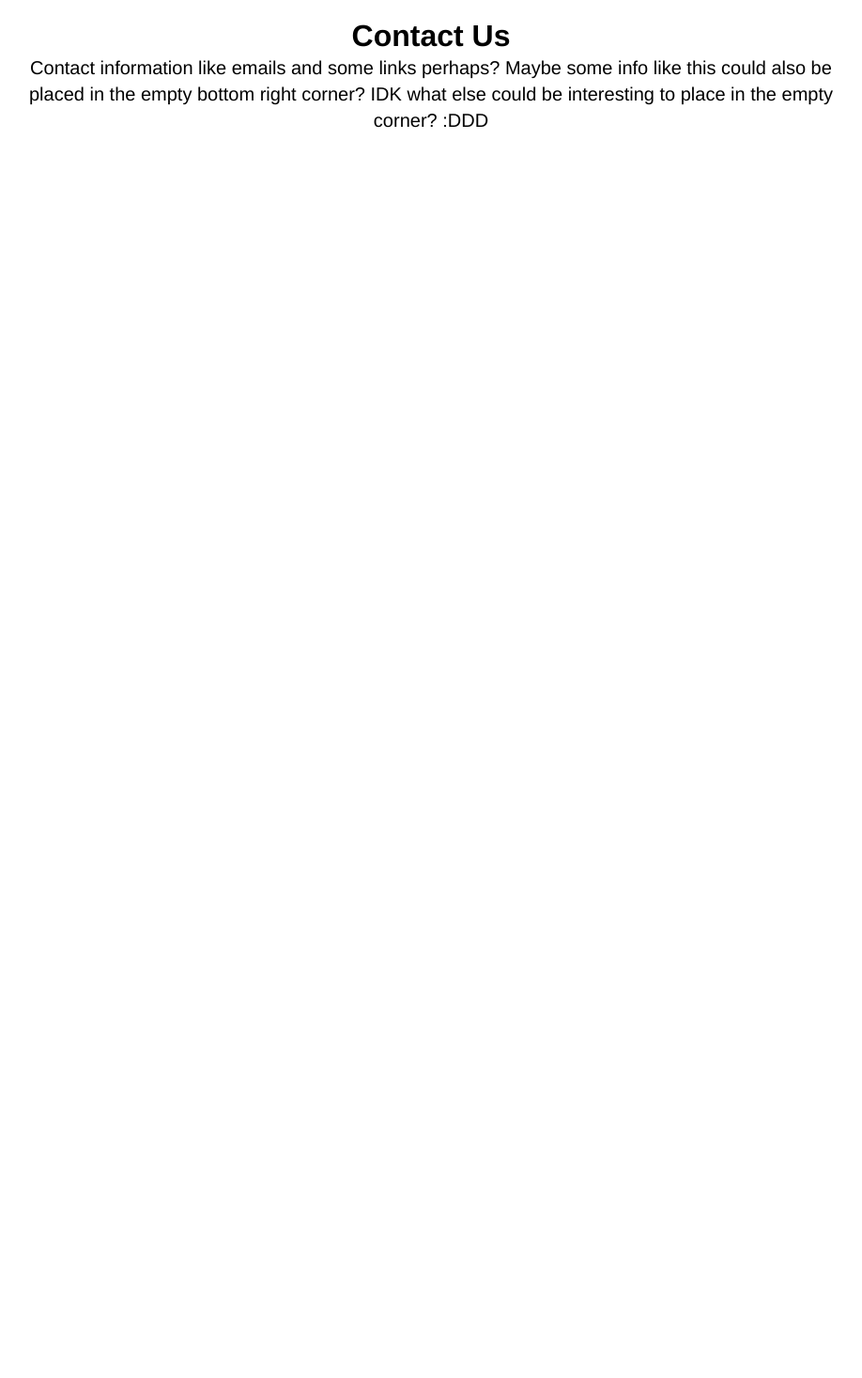
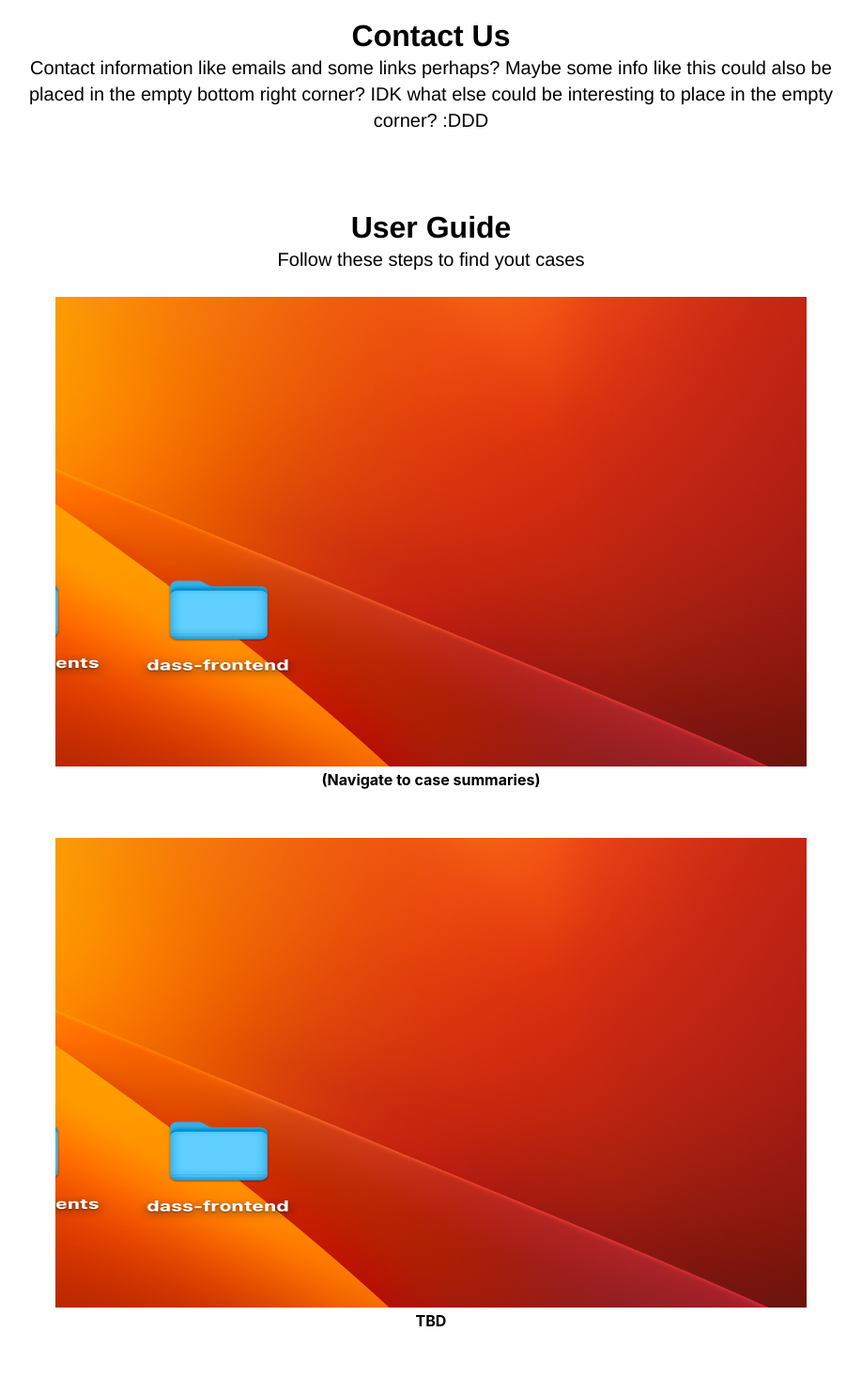
Before and after one commit to lilygostovic/DASS-frontend, a React (Create React App) app: page / in a window 1280 px wide. Shown: the part 1330-2797 px from the top of the page at 94% size, without its empty margins (181-1099 px from the left). Before the commit the page ends 1612 px from the top, so only its background shows below. Built offline with nearby package versions, Linux system fonts and the light colour scheme.

Commit message:
Setup test images for visual guide

```diff
--- /dev/null
+++ b/src/pages/Home/components/GuideBlock.tsx
@@ -0,0 +1,49 @@
+import React from "react";
+import { StyledDiv } from "../../../components/common/StyledDiv";
+import { StyledText } from "../../../components/common/StyledText";
+import pic from "./test.png";
+
+interface GuideBlockProps {
+  title: string;
+  text: string;
+}
+
+export const GuideBlock = ({ title, text }: GuideBlockProps) => {
+  const t1 = "(Navigate to case summaries)";
+
+  return (
+    <StyledDiv
+        display="flex"
+        flexDirection="column"
+        alignItems="center"
+        mx="200px"
+        py="40px"
+    >
+        <StyledText variant="headerBig">{title}</StyledText>
+        <StyledText variant="paragraphMedium" textAlign="center">{text}</StyledText>
+        <StyledDiv
+            display="flex"
+            flexDirection="column"
+        >
+            <StyledDiv margin="10px">
+              <figure>
+                <img src={pic} alt="hjhjh" width="800px" height="500px"></img>
+                <figcaption style={{ fontWeight: "bold", textAlign: "center" }}>{t1}</figcaption>
+              </figure>
+            </StyledDiv>
+            <StyledDiv margin="10px">
+              <figure>
+                <img src={pic} alt="hjhjh" width="800px" height="500px"></img>
+                <figcaption style={{ fontWeight: "bold", textAlign: "center" }}>TBD</figcaption>
+              </figure>
+            </StyledDiv>
+            <StyledDiv margin="10px">
+              <figure>
+                <img src={pic} alt="hjhjh" width="800px" height="500px"></img>
+                <figcaption style={{ fontWeight: "bold", textAlign: "center" }}>TBD</figcaption>
+              </figure>
+            </StyledDiv>
+        </StyledDiv>
+    </StyledDiv>
+  )
+};
--- a/src/pages/Home/index.tsx
+++ b/src/pages/Home/index.tsx
@@ -1,3 +1,4 @@
+import { GuideBlock } from "./components/GuideBlock";
 import { HomeTextBlock } from "./components/HomeText";
 import { Nav } from "../../components";
 import React from "react";
@@ -33,6 +34,7 @@ export const Home = () => {
           title="Contact Us"
           text="Contact information like emails and some links perhaps? Maybe some info like this could also be placed in the empty bottom right corner? IDK what else could be interesting to place in the empty corner? :DDD"
         />
+        <GuideBlock title="User Guide" text="Follow these steps to find yout cases"/>
       </StyledDiv>
     </div>
   );
```
Also changed, not shown: src/pages/Home/components/test.png (added).
